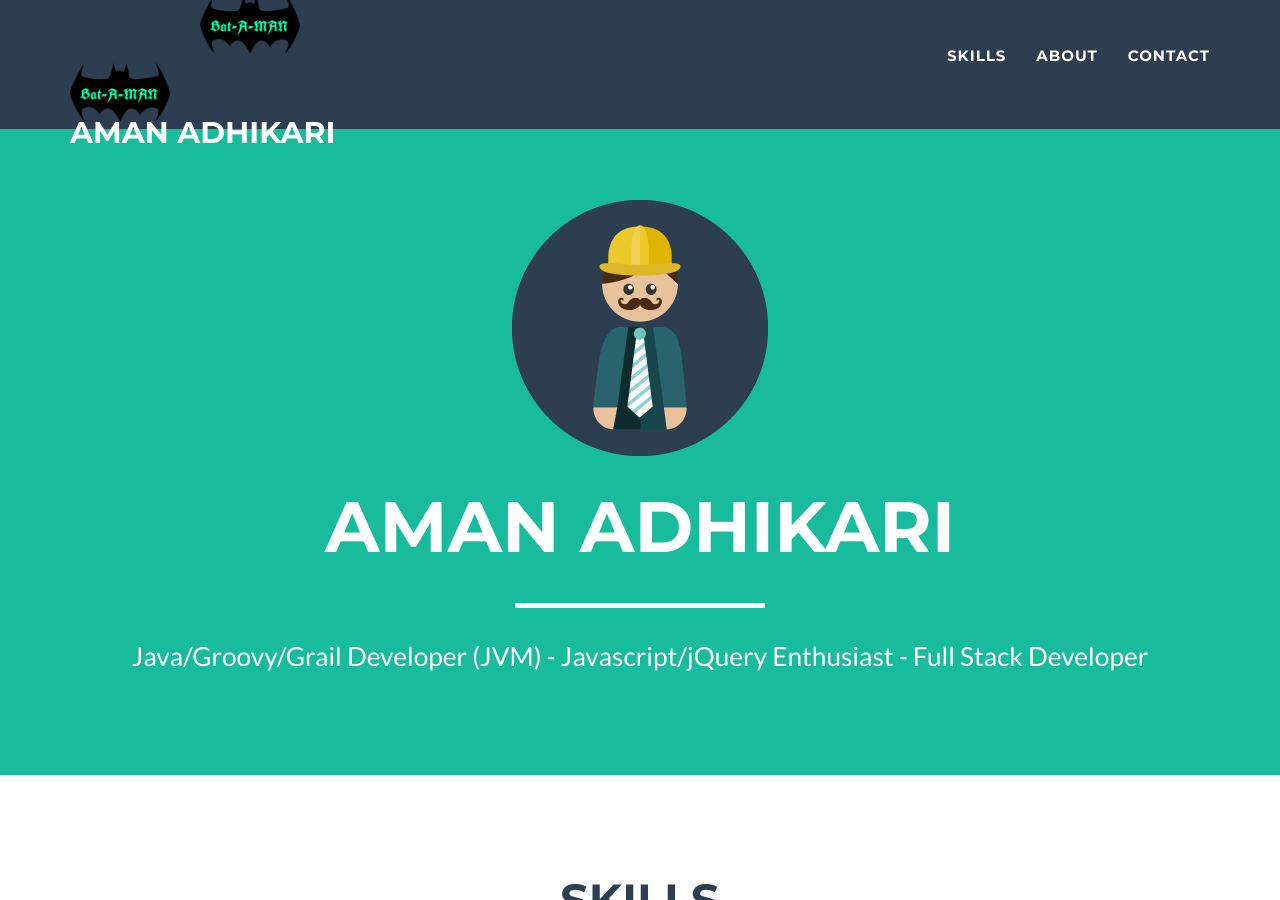
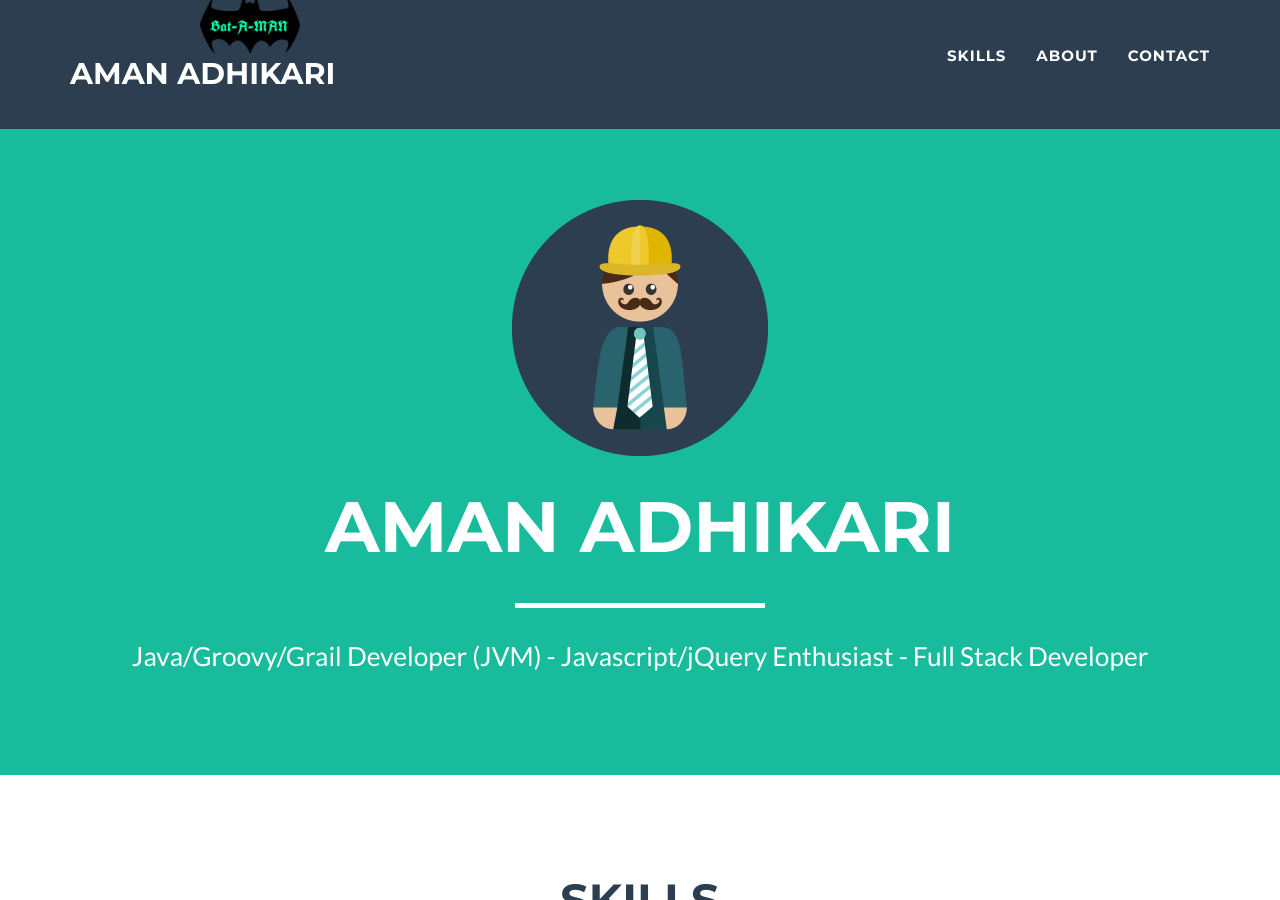
Before and after one commit to adhikariaman01/adhikariaman01.github.io, a Jekyll site: the page built from index.html, in a window 1280 px wide and 900 px high. Built offline with Jekyll 4.4.1, drawn with Linux system fonts in a browser that asks for light colours.

Commit message:
Bat icon

```diff
--- a/_includes/nav.html
+++ b/_includes/nav.html
@@ -12,7 +12,7 @@
                 <div style="margin:-30px 0px -10px 130px;">
                     <img class="img-responsive" src="img/Drawing.png" alt="" height="100" width="100">
                 </div>
-                <a class="navbar-brand" href="#page-top"><img class="img-responsive" src="img/Drawing.png" alt="" height="100" width="100">{{ site.title }}</a>
+                <a class="navbar-brand" href="#page-top">{{ site.title }}</a>
             </div>
 
             <!-- Collect the nav links, forms, and other content for toggling -->
```
